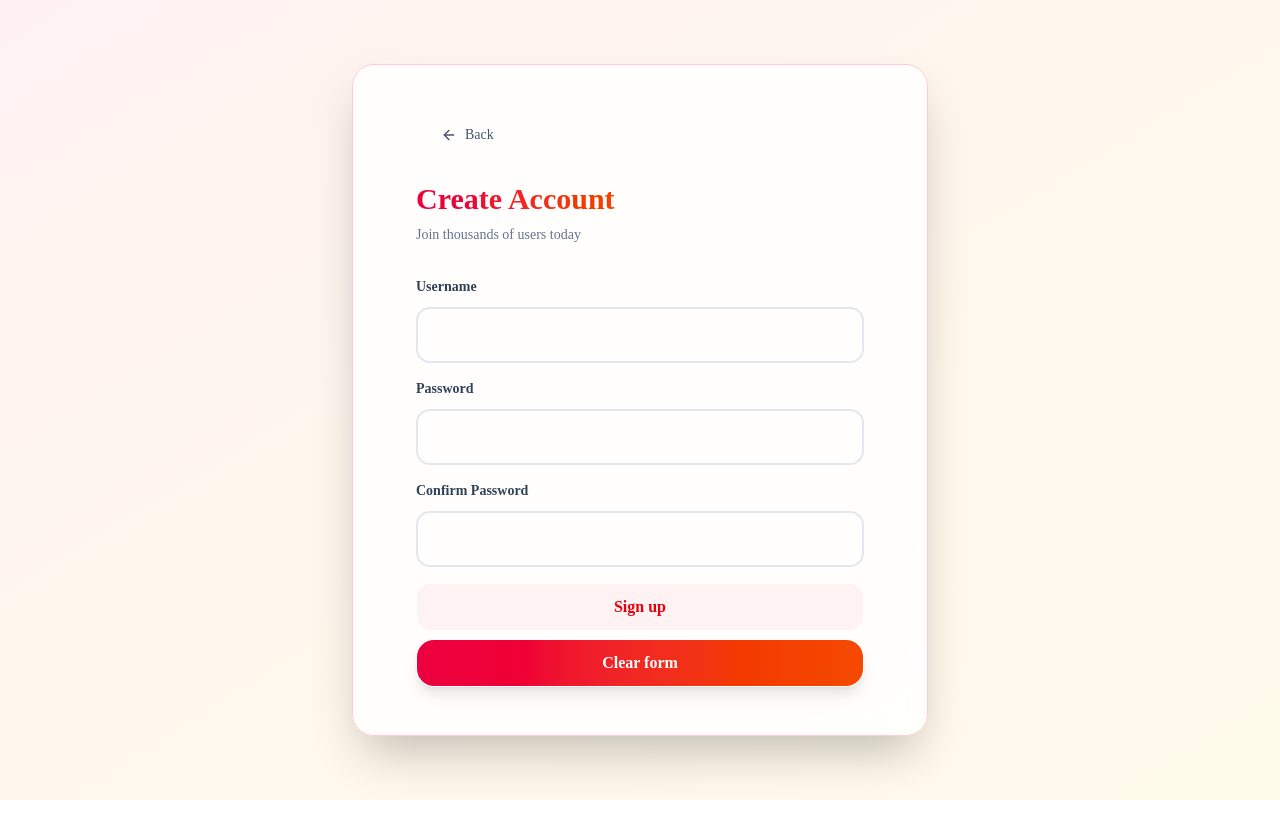
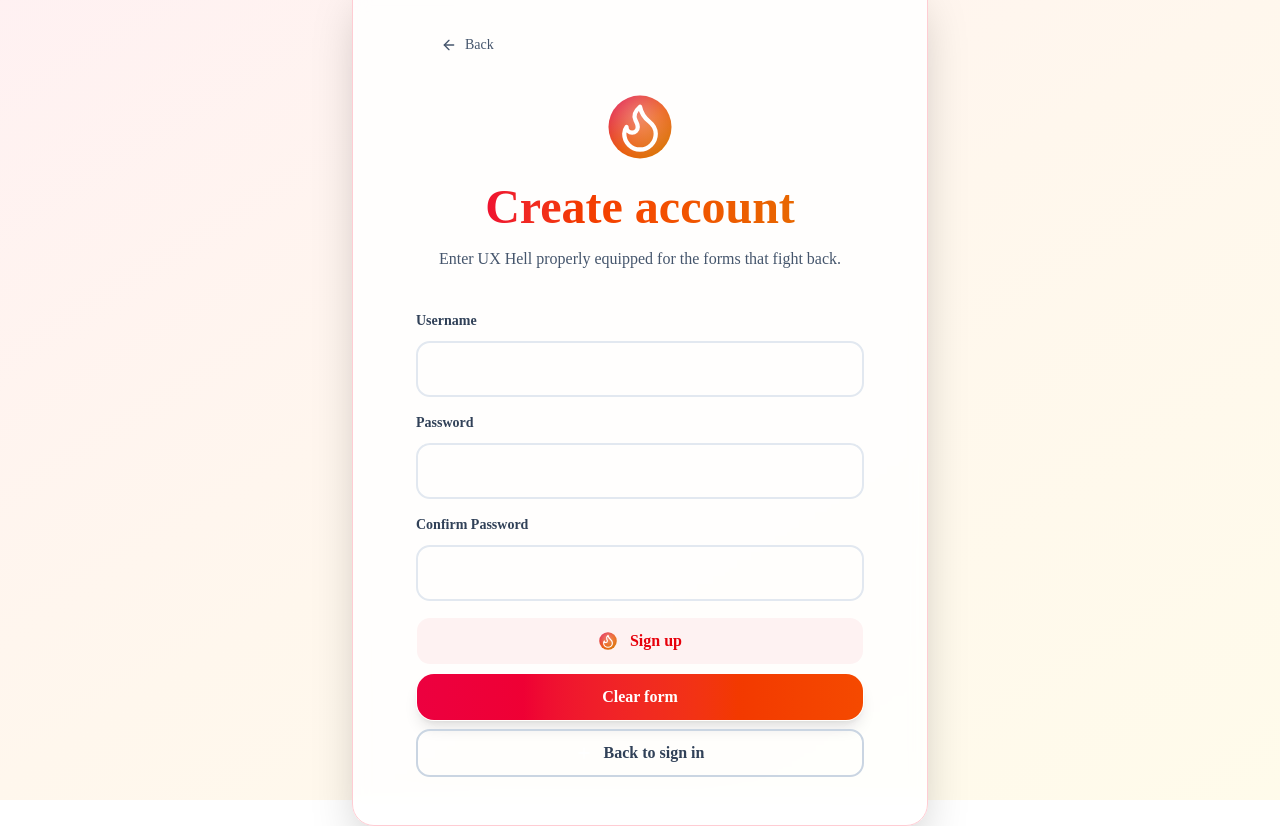
Before and after one commit to Vanemarendajad32/ux-hell, a Next.js app in the folder frontend/: page /register in a window 1280 px wide. Before the commit the page ends 800 px from the top, so only its background shows below. Built offline with nearby package versions, Linux system fonts and the light colour scheme; no server answers.

Commit message:
Add logo to the Registration page

```diff
--- a/frontend/app/(auth)/register/page.tsx
+++ b/frontend/app/(auth)/register/page.tsx
@@ -1,7 +1,11 @@
 "use client";
 
-import { useRouter } from "next/dist/client/components/navigation";
+import Image from "next/image";
+import Link from "next/link";
+import { useRouter } from "next/navigation";
 import { useRef, useState } from "react";
+
+import PlusIcon from "@/components/icons/plus-icon";
 import { Button } from "@/components/ui/button";
 import BackButton from "@/components/ui/back-button";
 import Input from "@/components/ui/Input";
@@ -42,7 +46,7 @@ export default function RegisterPage() {
   const hasSessionStartedRef = useRef(false);
 
   const notificationClassName =
-    "fixed top-4 right-4 z-50 max-w-sm bg-gradient-to-r from-purple-500 to-pink-500 text-white p-4 rounded-lg shadow-lg animate-in slide-in-from-top-2 duration-300 border-2 border-white/20";
+    "absolute inset-x-4 top-20 z-50 mx-auto max-w-sm rounded-lg border-2 border-white/20 bg-gradient-to-r from-purple-500 to-pink-500 p-4 text-white shadow-lg animate-in slide-in-from-top-2 duration-300 sm:inset-x-auto sm:right-4 sm:left-auto";
 
   function ensureSessionStarted() {
     if (hasSessionStartedRef.current) return;
@@ -214,12 +218,24 @@ export default function RegisterPage() {
       <div className="mb-6">
         <BackButton />
       </div>
-      <h1 className="text-3xl font-bold mb-2 bg-gradient-to-r from-rose-600 via-orange-600 to-amber-600 bg-clip-text text-transparent">
-        Create Account
-      </h1>
-      <p className="text-sm text-slate-500 mb-8">
-        Join thousands of users today
-      </p>
+      <div className="mb-10 text-center">
+        <div className="mx-auto mb-5 flex items-center justify-center">
+          <Image
+            src="/ux-hell-logo.svg"
+            alt=""
+            width={72}
+            height={72}
+            className="h-[4.5rem] w-[4.5rem]"
+            aria-hidden="true"
+          />
+        </div>
+        <h1 className="bg-gradient-to-r from-rose-600 via-orange-600 to-amber-600 bg-clip-text text-4xl font-bold text-transparent sm:text-5xl">
+          Create account
+        </h1>
+        <p className="mt-4 text-base text-slate-600">
+          Enter UX Hell properly equipped for the forms that fight back.
+        </p>
+      </div>
       <form onSubmit={handleSubmit} aria-busy={isSubmitting}>
         <Input
           label="Username"
@@ -271,6 +287,14 @@ export default function RegisterPage() {
           disabled={isSubmitting}
           aria-busy={isSubmitting}
         >
+          <Image
+            src="/ux-hell-logo.svg"
+            alt=""
+            width={20}
+            height={20}
+            className="h-5 w-5"
+            aria-hidden="true"
+          />
           {isSubmitting ? "Creating..." : "Sign up"}
         </Button>
         <Button
@@ -282,6 +306,17 @@ export default function RegisterPage() {
           disabled={isSubmitting}
         >
           Clear form
+        </Button>
+        <Button
+          asChild
+          variant="outline"
+          size="lg"
+          className="mt-2 w-full gap-3 text-base font-bold hover:scale-[1.02]"
+        >
+          <Link href="/login">
+            <PlusIcon />
+            Back to sign in
+          </Link>
         </Button>
         {submitError ? (
           <p className="mt-4 rounded-2xl border border-red-200 bg-red-50 px-4 py-3 text-sm text-red-700">
```
